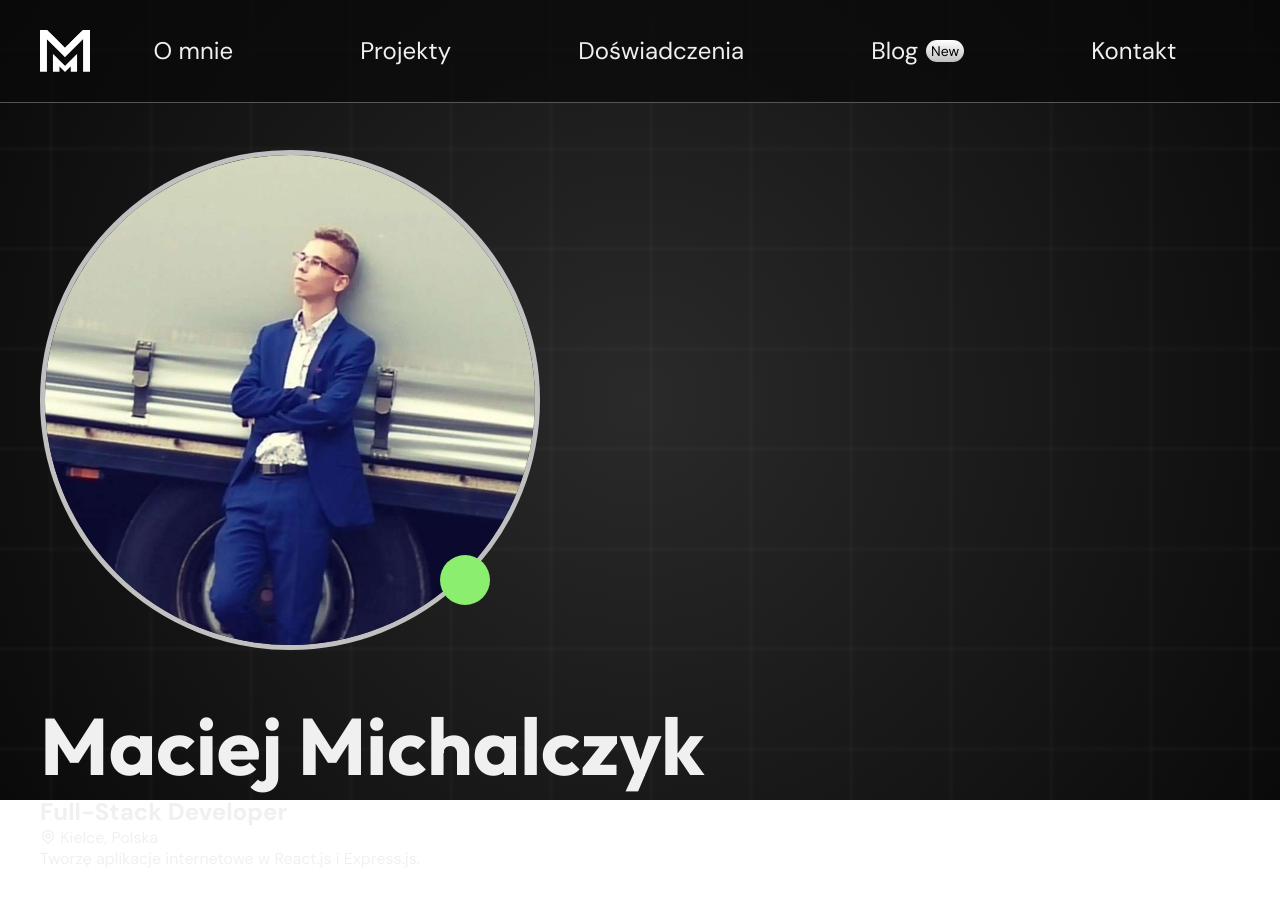
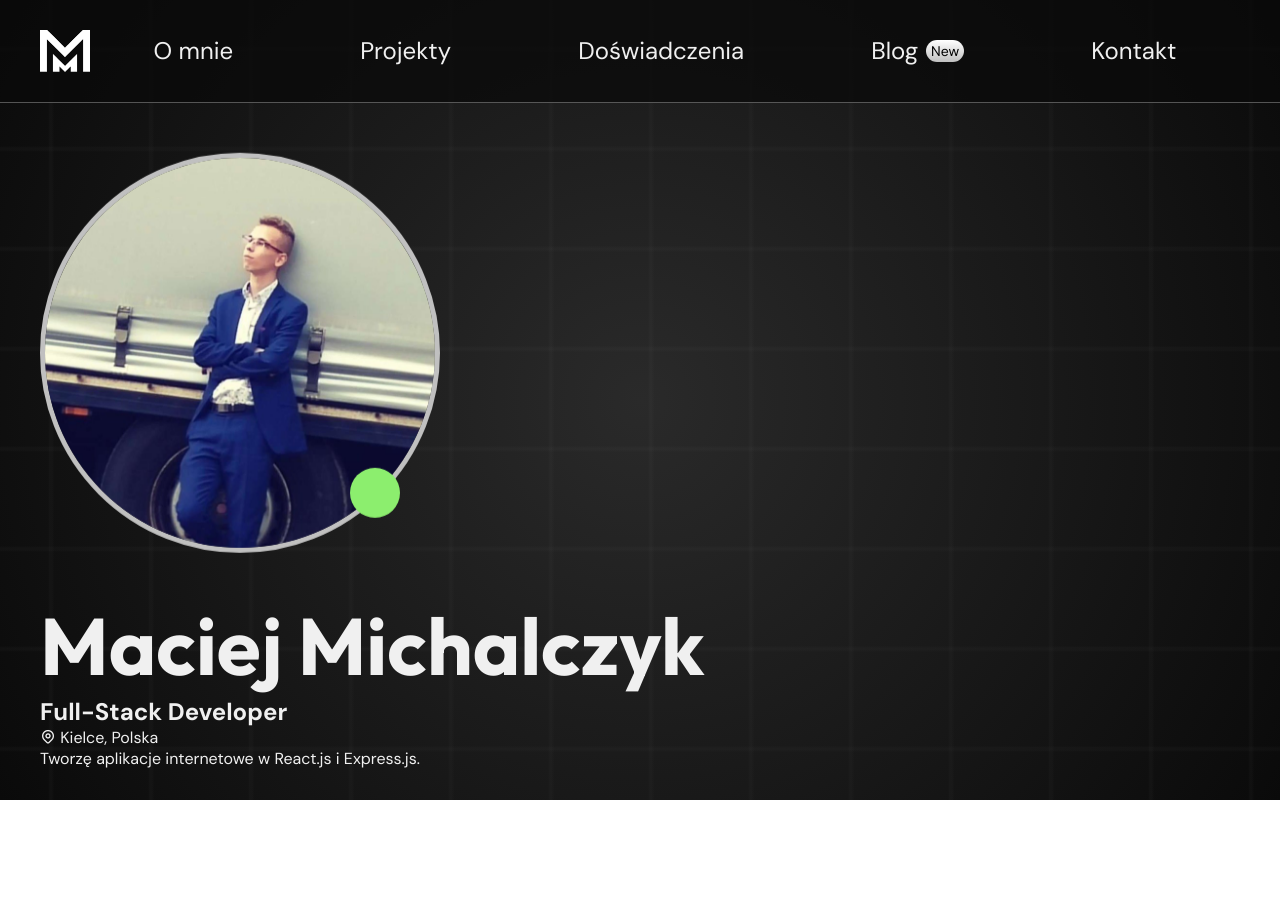
Before and after one commit to MaciejMi/portfolio, a React (Vite) app: page / in a window 1280 px wide. Shown: the top 906 px of the page. Built offline with nearby package versions, Linux system fonts and the light colour scheme.

Commit message:
add animation to profile circle

```diff
--- a/src/assets/components.scss
+++ b/src/assets/components.scss
@@ -16,6 +16,9 @@
 .profile_circle {
 	width: 200px;
 	position: relative;
+
+	animation: moving 5s infinite;
+
 	img {
 		width: 100%;
 		border-radius: 50%;
@@ -40,6 +43,18 @@
 	}
 }
 
+@keyframes moving {
+	0% {
+		transform: translateY(0);
+	}
+	50% {
+		transform: translateY(10px);
+	}
+	100% {
+		transform: translateY(0);
+	}
+}
+
 // RWD
 
 @media (min-width: 576px) {
@@ -59,6 +74,11 @@
 
 	.profile_circle {
 		width: 400px;
+
+		.status {
+			width: 50px;
+			height: 50px;
+		}
 	}
 }
 
@@ -66,13 +86,4 @@
 	.badge {
 		font-size: 1.4rem;
 	}
-
-	.profile_circle {
-		width: 500px;
-
-		.status {
-			width: 50px;
-			height: 50px;
-		}
-	}
 }
```
